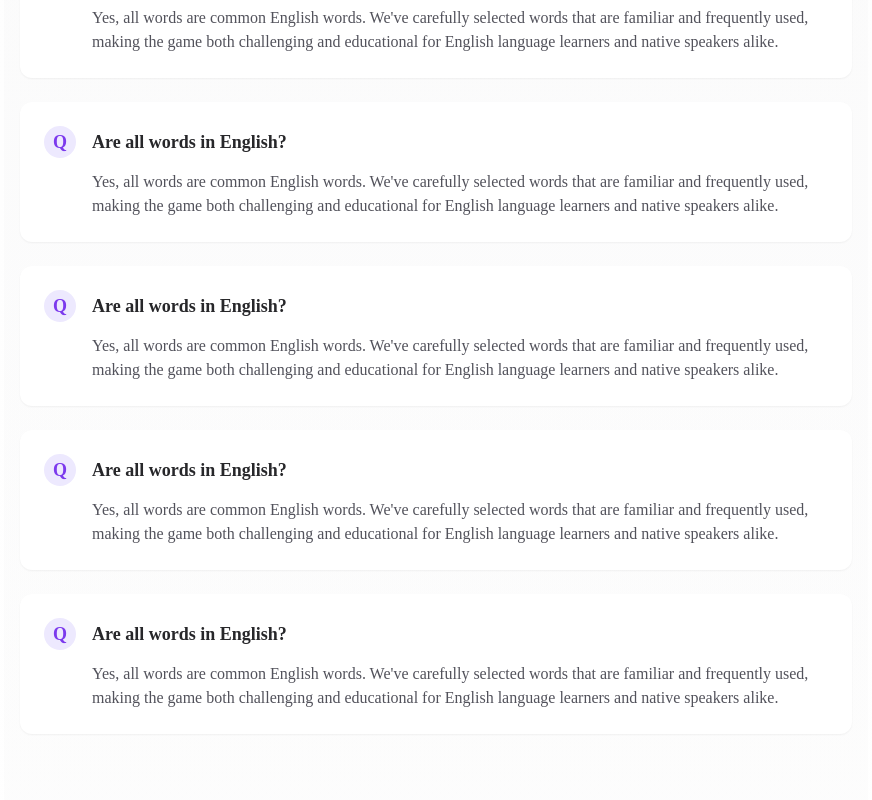
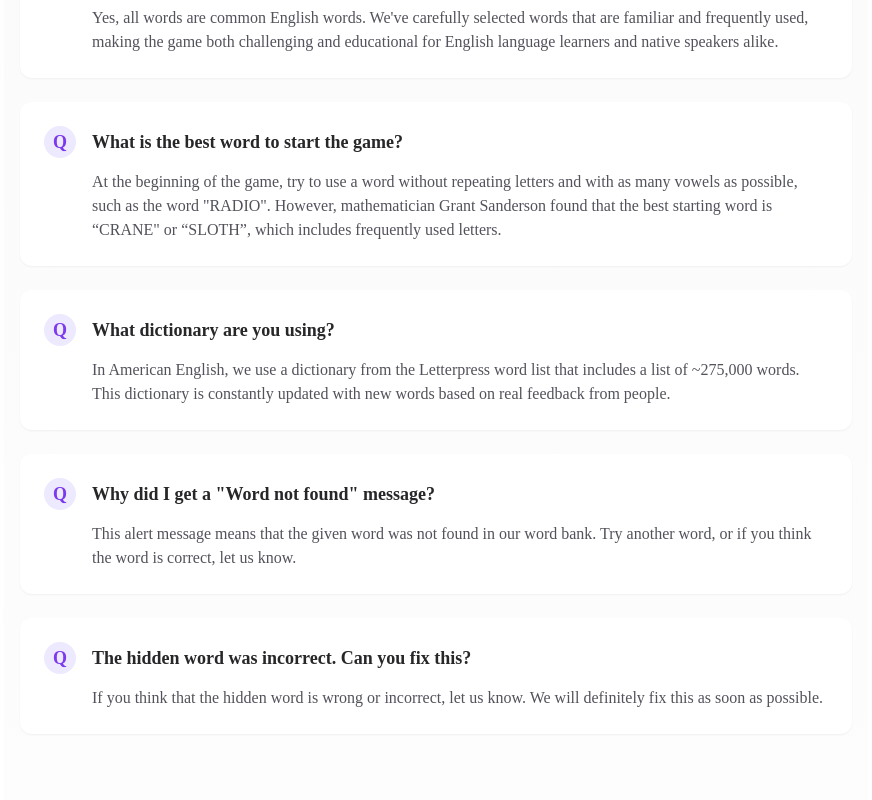
Before and after one commit to win-wiz/wordless, a Next.js app: page / in a window 1280 px wide. Shown: the part 3820-4620 px from the top of the page, without its empty margins (204-1076 px from the left). Built offline with nearby package versions, Linux system fonts and the light colour scheme.

Commit message:
修改文案

```diff
--- a/src/app/layout.tsx
+++ b/src/app/layout.tsx
@@ -6,9 +6,10 @@ import Footer from "@/components/footer";
 import { ScrollToTop } from "@/components/scroll-to-top";
 
 export const metadata: Metadata = {
-  title: "Word Puzzle - Challenge Your Word Power",
-  description: "A fun word guessing game to test your vocabulary",
+  title: "Discover the Hidden Word! Wordless - A Wordle-Style Game with 4 to 11 Letter Words. Can You Guess the Mystery Word in Only 6 Tries?",
+  description: "Embark on a boundless word-guessing adventure with Wordless! This game is a fresh take on the Wordle phenomenon, offering a vast array of words ranging from 4 to 11 letters. Unlike traditional Wordle, Wordless challenges you with an unlimited selection of words, keeping the excitement going. Test your vocabulary and deduction skills to uncover the secret word within a maximum of 6 attempts. Are you ready to put your word knowledge to the test and see how many words you can crack?",
   icons: [{ rel: "icon", url: "/favicon.ico" }],
+  keywords: "wordless,wordly, wordle, game, puzzle, word, words, letters, play, online, guess，unlimited",
 };
 
 export default function RootLayout({
--- a/src/app/page.tsx
+++ b/src/app/page.tsx
@@ -396,11 +396,10 @@ export default function HomePage() {
                 <div className="bg-white rounded-xl p-4 md:p-6 shadow-sm hover:shadow-md transition-shadow">
                   <h3 className="text-lg font-semibold text-zinc-800 mb-3 flex items-center">
                     <span className="flex-none w-8 h-8 rounded-full bg-violet-100 text-violet-600 flex items-center justify-center mr-4">Q</span>
-                    Are all words in English?
+                    What is the best word to start the game?
                   </h3>
                   <p className="text-zinc-600 ml-12">
-                    Yes, all words are common English words. We've carefully selected words that are familiar and frequently used,
-                    making the game both challenging and educational for English language learners and native speakers alike.
+                    At the beginning of the game, try to use a word without repeating letters and with as many vowels as possible, such as the word "RADIO". However, mathematician Grant Sanderson found that the best starting word is “CRANE" or “SLOTH”, which includes frequently used letters.
                   </p>
                 </div>
 
@@ -408,11 +407,10 @@ export default function HomePage() {
                 <div className="bg-white rounded-xl p-4 md:p-6 shadow-sm hover:shadow-md transition-shadow">
                   <h3 className="text-lg font-semibold text-zinc-800 mb-3 flex items-center">
                     <span className="flex-none w-8 h-8 rounded-full bg-violet-100 text-violet-600 flex items-center justify-center mr-4">Q</span>
-                    Are all words in English?
+                    What dictionary are you using?
                   </h3>
                   <p className="text-zinc-600 ml-12">
-                    Yes, all words are common English words. We've carefully selected words that are familiar and frequently used,
-                    making the game both challenging and educational for English language learners and native speakers alike.
+                    In American English, we use a dictionary from the Letterpress word list that includes a list of ~275,000 words. This dictionary is constantly updated with new words based on real feedback from people.
                   </p>
                 </div>
 
@@ -420,11 +418,10 @@ export default function HomePage() {
                 <div className="bg-white rounded-xl p-4 md:p-6 shadow-sm hover:shadow-md transition-shadow">
                   <h3 className="text-lg font-semibold text-zinc-800 mb-3 flex items-center">
                     <span className="flex-none w-8 h-8 rounded-full bg-violet-100 text-violet-600 flex items-center justify-center mr-4">Q</span>
-                    Are all words in English?
+                    Why did I get a "Word not found" message?
                   </h3>
                   <p className="text-zinc-600 ml-12">
-                    Yes, all words are common English words. We've carefully selected words that are familiar and frequently used,
-                    making the game both challenging and educational for English language learners and native speakers alike.
+                    This alert message means that the given word was not found in our word bank. Try another word, or if you think the word is correct, let us know.
                   </p>
                 </div>
 
@@ -432,11 +429,10 @@ export default function HomePage() {
                 <div className="bg-white rounded-xl p-4 md:p-6 shadow-sm hover:shadow-md transition-shadow">
                   <h3 className="text-lg font-semibold text-zinc-800 mb-3 flex items-center">
                     <span className="flex-none w-8 h-8 rounded-full bg-violet-100 text-violet-600 flex items-center justify-center mr-4">Q</span>
-                    Are all words in English?
+                    The hidden word was incorrect. Can you fix this?
                   </h3>
                   <p className="text-zinc-600 ml-12">
-                    Yes, all words are common English words. We've carefully selected words that are familiar and frequently used,
-                    making the game both challenging and educational for English language learners and native speakers alike.
+                    If you think that the hidden word is wrong or incorrect, let us know. We will definitely fix this as soon as possible.
                   </p>
                 </div>
               </div>
--- a/src/app/privacy-policy/page.tsx
+++ b/src/app/privacy-policy/page.tsx
@@ -23,7 +23,7 @@ export default function PrivacyPolicy() {
     "privacy_policy_update": "Privacy Policy Update",
     "privacy_policy_update_description": "We may update our privacy policy periodically. We will notify you of any changes by posting the updated privacy policy on this page and updating the 'Effective Date' at the top of the page. We will also notify you of significant changes via email.",
     "contact_us": "Contact Us",
-    "contact_us_description": "If you have any questions or concerns about this privacy policy, please contact us at support@subrise.co."
+    "contact_us_description": "If you have any questions or concerns about this privacy policy, please contact us at support@wordless.online"
   }
 
   return (
--- a/src/app/terms-of-service/page.tsx
+++ b/src/app/terms-of-service/page.tsx
@@ -25,7 +25,7 @@ export default function TermsOfService() {
     "governing_law": "Governing Law",
     "governing_law_description": "These terms and conditions are governed by and construed in accordance with the laws of the State of California, USA, and you irrevocably submit to the exclusive jurisdiction of the courts in that State or location.",
     "contact_us": "Contact Us",
-    "contact_us_description": "If you have any questions about these terms of service, please contact us at support@subrise.co."
+    "contact_us_description": "If you have any questions about these terms of service, please contact us at support@wordless.online"
   }
 
   return (
--- a/src/components/footer.tsx
+++ b/src/components/footer.tsx
@@ -23,7 +23,7 @@ export default function Footer() {
           {/* Logo and Description */}
           <div className="text-center">
             <h2 className="text-xl font-bold bg-gradient-to-r from-zinc-800 to-violet-500 bg-clip-text text-transparent mb-2">
-              Word Puzzle
+              Wordless
             </h2>
             <p className="text-zinc-500 text-sm max-w-md">
               A fun and challenging word guessing game to test your vocabulary and deduction skills.
```
